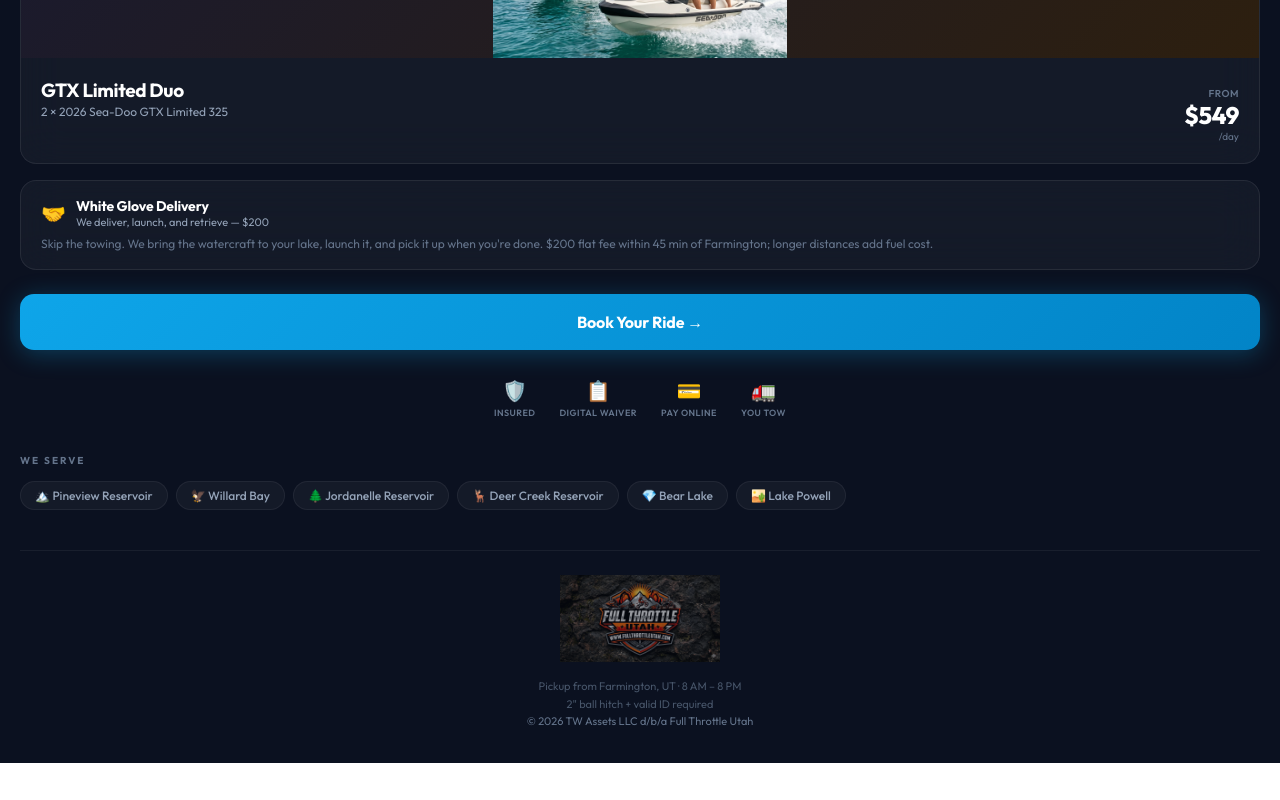
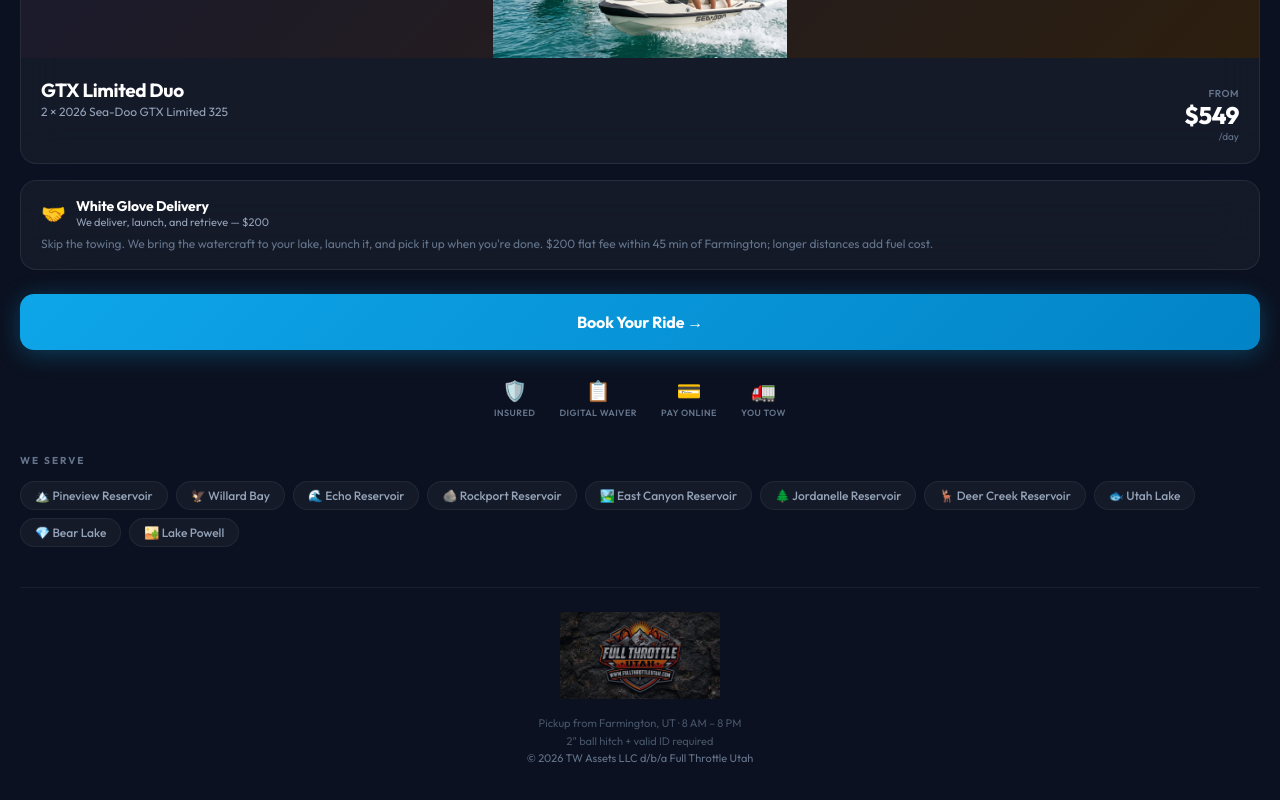
Before and after one commit to TravisCella/fullthrottleutah, a Next.js app: page / in a window 1280 px wide. Shown: the part 871-1671 px from the top of the page. Before the commit the page ends 1634 px from the top, so only its background shows below. Built offline with nearby package versions, Linux system fonts and the light colour scheme; a web font is replaced by a local one.

Commit message:
Update booking.js

```diff
--- a/app/booking.js
+++ b/app/booking.js
@@ -50,8 +50,12 @@ const PACKAGES = [
 const LOCATIONS = [
   { id: "pineview", name: "Pineview Reservoir", region: "Ogden Valley", drive: "~1hr", emoji: "🏔️", aisStatus: "clean" },
   { id: "willard-bay", name: "Willard Bay", region: "Northern Utah", drive: "~35min", emoji: "🦅", aisStatus: "clean" },
+  { id: "echo", name: "Echo Reservoir", region: "Summit County", drive: "~45min", emoji: "🌊", aisStatus: "clean" },
+  { id: "rockport", name: "Rockport Reservoir", region: "Summit County", drive: "~50min", emoji: "🪨", aisStatus: "clean" },
+  { id: "east-canyon", name: "East Canyon Reservoir", region: "Morgan County", drive: "~50min", emoji: "🏞️", aisStatus: "clean" },
   { id: "jordanelle", name: "Jordanelle Reservoir", region: "Wasatch Back", drive: "~45min", emoji: "🌲", aisStatus: "clean" },
   { id: "deer-creek", name: "Deer Creek Reservoir", region: "Heber Valley", drive: "~50min", emoji: "🦌", aisStatus: "clean" },
+  { id: "utah-lake", name: "Utah Lake", region: "Utah County", drive: "~1hr", emoji: "🐟", aisStatus: "clean" },
   { id: "bear-lake", name: "Bear Lake", region: "Utah/Idaho Border", drive: "~2.5hr", emoji: "💎", aisStatus: "clean" },
   { id: "lake-powell", name: "Lake Powell", region: "Southern Utah", drive: "~4.5hr", emoji: "🏜️", aisStatus: "infested", minDays: 3, deconFee: 200 },
 ];
@@ -690,8 +694,7 @@ export default function JetSkiBooking() {
                   <div style={{ marginTop: 10, paddingTop: 10, borderTop: "1px solid rgba(22,163,74,0.15)", fontSize: 12, color: "#64748B", lineHeight: 1.5 }}>
                     We'll deliver your watercraft to the ramp, launch it, and pick it up when you're done. No towing needed — just show up and ride.
                     <div style={{ marginTop: 8, padding: 8, background: "#FEF3C7", borderRadius: 6, fontSize: 11, color: "#92400E" }}>
-                      <strong>Note:</strong> $200 flat fee covers destinations within 45 min of Farmington (Pineview, Willard Bay, Jordanelle, Deer Creek). For destinations beyond 45 min (Bear Lake, etc.), actual round-trip towing fuel cost will be added and settled at pickup.
-                    </div>
+<strong>Note:</strong> $200 flat fee covers destinations within 45 min of Farmington (Pineview, Willard Bay, Echo, Jordanelle). For destinations beyond 45 min (Rockport, East Canyon, Deer Creek, Utah Lake, Bear Lake), actual round-trip towing fuel cost will be added and settled at pickup.                    </div>
                   </div>
                 )}
               </div>
```
